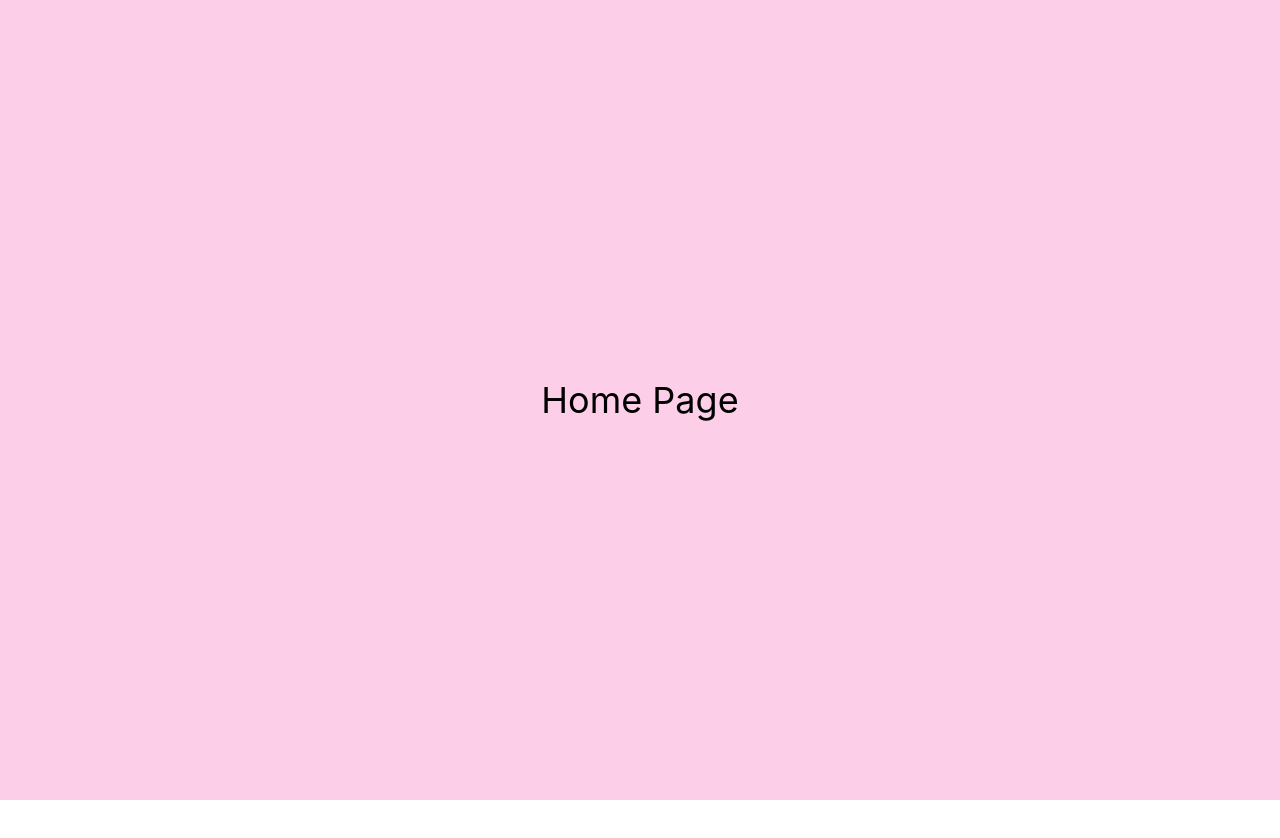
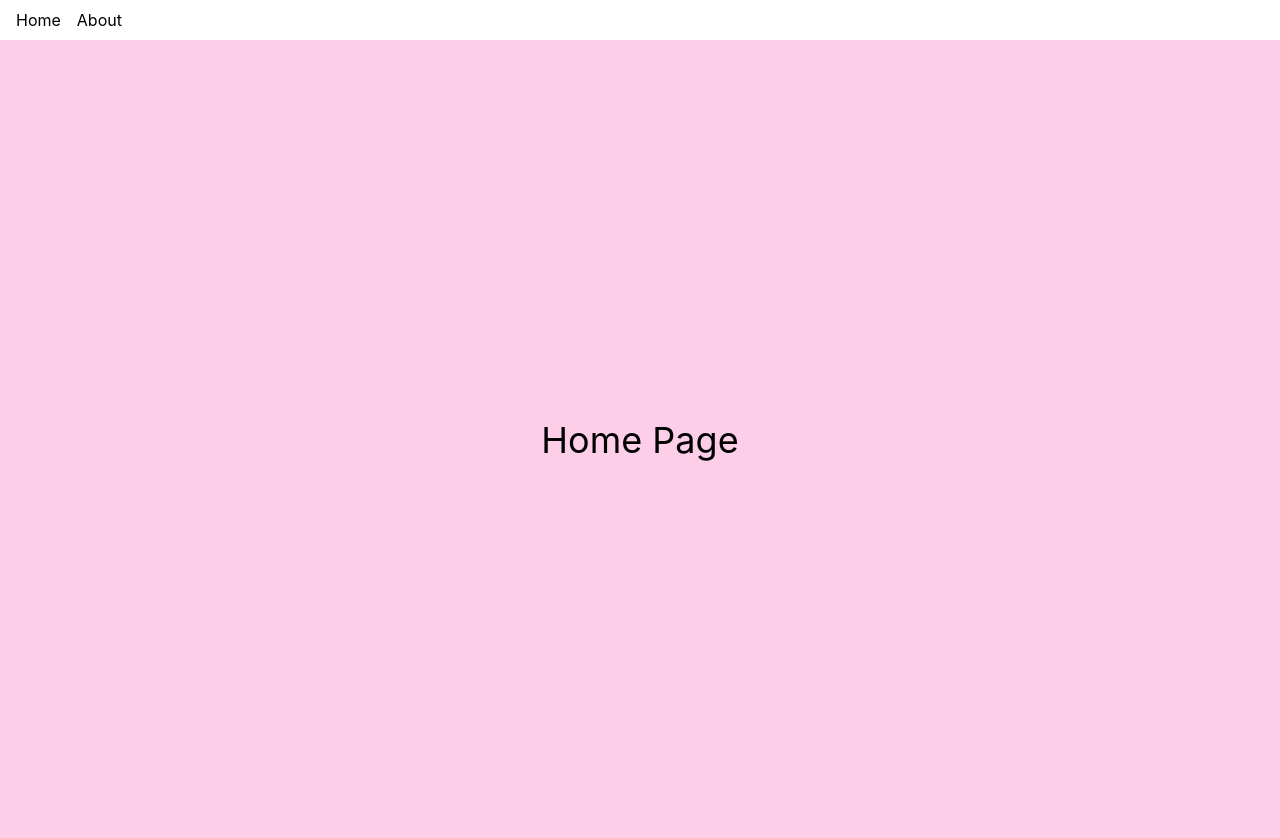
Before and after one commit to alexxx-16/react-project-8-ecommerce, a React (Vite) app: page / in a window 1280 px wide. Before the commit the page ends 800 px from the top, so only its background shows below. Built offline with nearby package versions, Linux system fonts and the light colour scheme.

Commit message:
add nav and routers

```diff
--- a/src/App.jsx
+++ b/src/App.jsx
@@ -1,6 +1,6 @@
 import SignUpForm from "./components/SignUpForm";
 import "./index.css";
-import { Route, Routes } from "react-router-dom";
+import { Link, Route, Routes } from "react-router-dom";
 
 function HomePage() {
   return (
@@ -19,6 +19,11 @@
 
 function App() {
   return (
+    <div>
+      <nav className="flex gap-4 mx-4 my-2">
+        <Link to="/">Home</Link>
+        <Link to="/about">About</Link>
+      </nav>
       <Routes>
         <Route path="/" element={<HomePage />} />
         <Route path="/about" element={<AboutPage />} />
@@ -27,6 +32,7 @@
           element={<h1 className="text-4xl text-center">404 Not Found</h1>}
         />
       </Routes>
+    </div>
   );
 }
 
```
Lines whose indentation alone changed are shown as unchanged.
